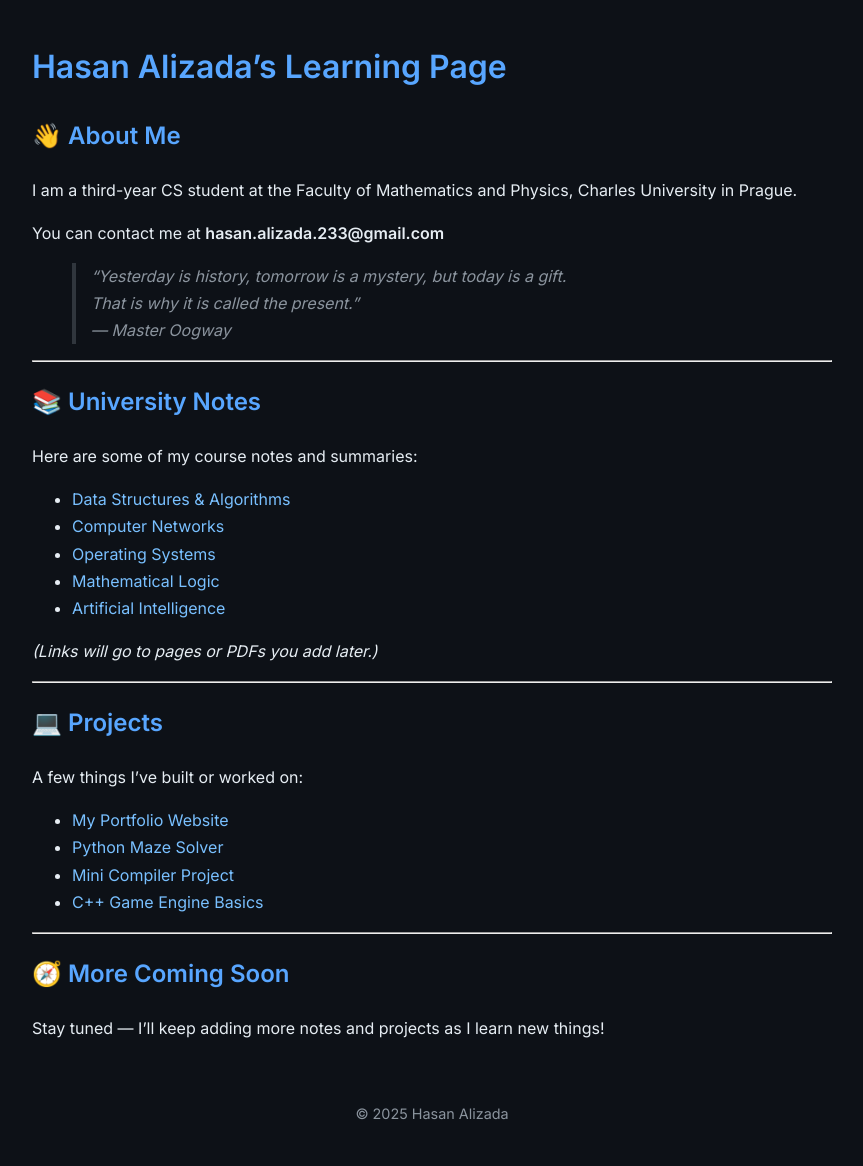
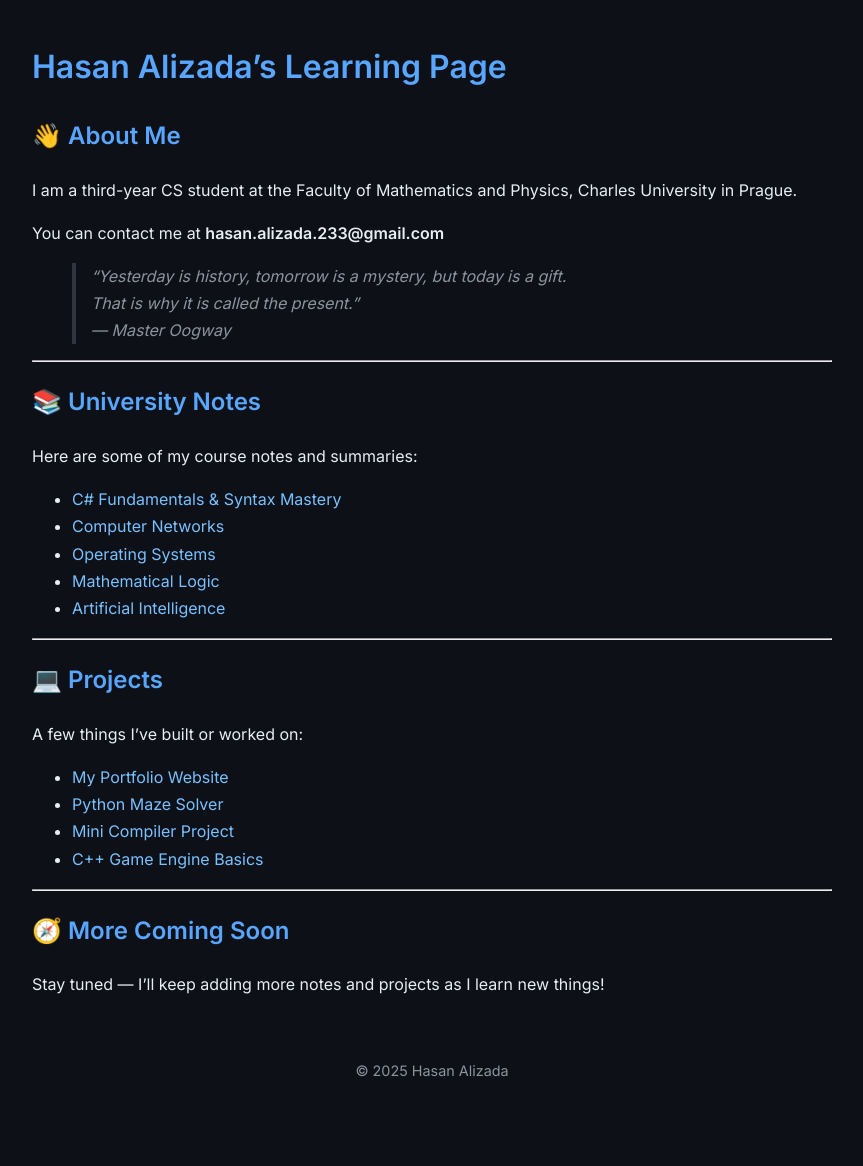
Before and after one commit to hesenxr/my-learning, a Jekyll site: the page built from index.md, in a window 1280 px wide. Shown: the whole page, without its empty margins (208-1071 px from the left). Built offline with Jekyll 4.4.1, drawn with Linux system fonts in a browser that asks for light colours; after the commit the page ends 1123 px from its top, so only the background shows below that.

Commit message:
Update index.md

```diff
--- a/index.md
+++ b/index.md
@@ -19,13 +19,11 @@ You can contact me at **hasan.alizada.233@gmail.com**
 ## 📚 University Notes
 Here are some of my course notes and summaries:
 
-- [Data Structures & Algorithms](#)
+- [C# Fundamentals & Syntax Mastery](./c#-basics)
 - [Computer Networks](#)
 - [Operating Systems](#)
 - [Mathematical Logic](#)
 - [Artificial Intelligence](#)
-
-*(Links will go to pages or PDFs you add later.)*
 
 ---
 
```
